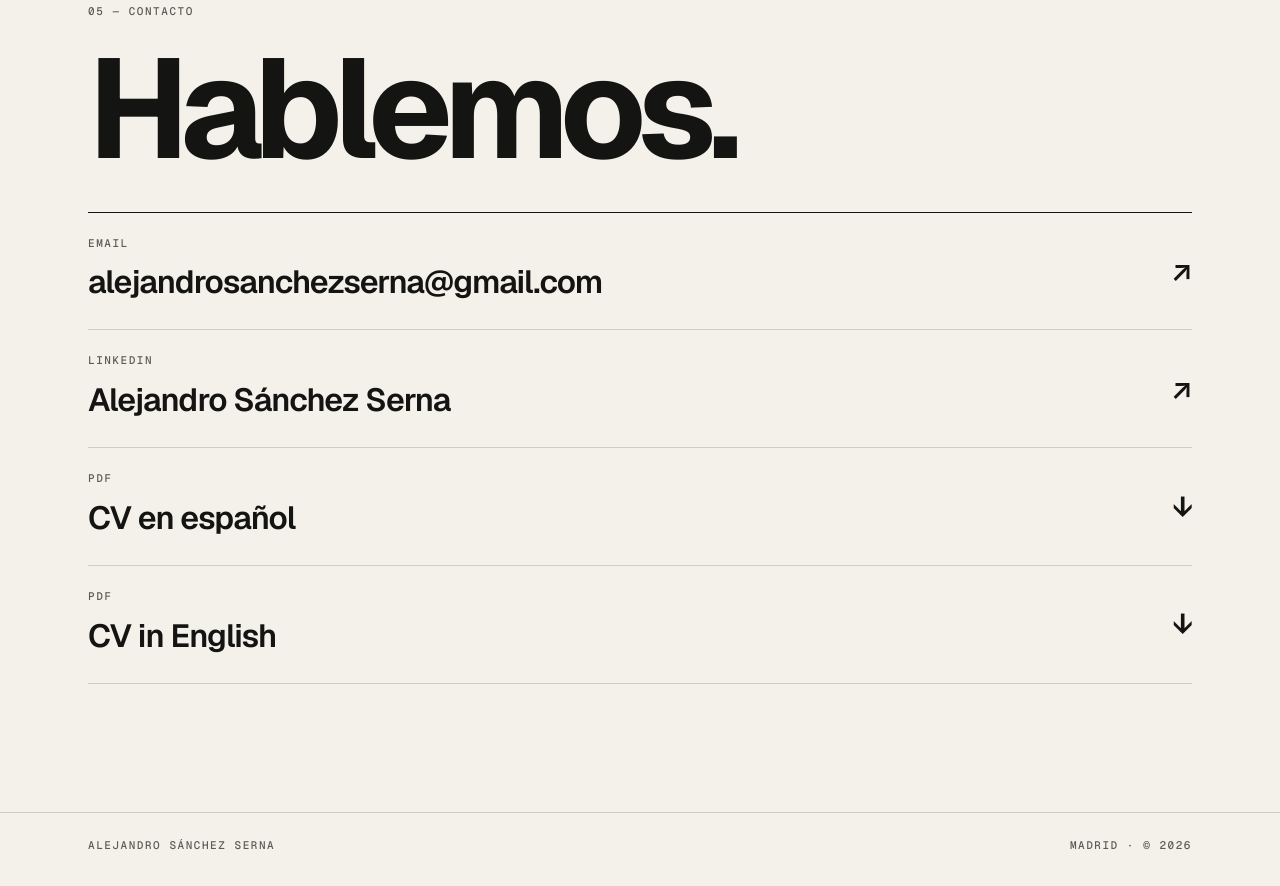
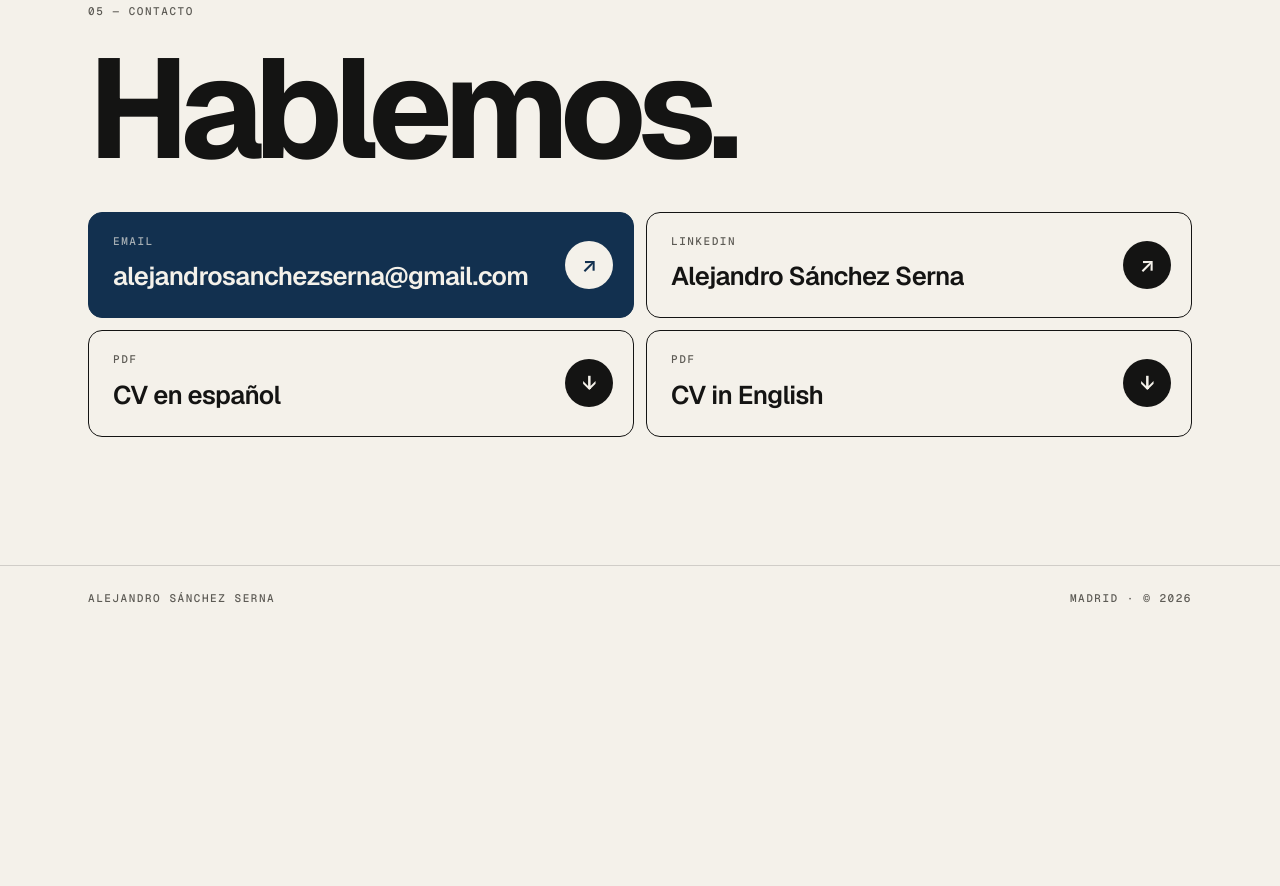
Before and after one commit to alejandro-sanchez-serna/curriculum, a plain HTML site: page index.html in a window 1280 px wide. Shown: the part 5167-6053 px from the top of the page. After the commit the page ends 5806 px from the top, so only its background shows below. Drawn offline with nearby package versions, Linux system fonts and the light colour scheme.

Commit message:
Contacto: botones claros y enlace de LinkedIn en la misma pestaña
- Los cuatro contactos pasan a ser botones con borde, flecha en círculo y estados al pasar y pulsar; el email es el principal.
- LinkedIn usa la URL final (sin redirección) y se abre en la misma pestaña, para que funcione también en navegadores dentro de apps.
- El email salta de línea antes de la @ en móvil.

Co-Authored-By: Claude Opus 5.5 <noreply@anthropic.com>

```diff
--- a/index.html
+++ b/index.html
@@ -39,7 +39,7 @@
       { "@type": "CollegeOrUniversity", "name": "Ghent University" }
     ],
     "knowsLanguage": ["es", "en", "nl"],
-    "sameAs": ["https://www.linkedin.com/in/alejandro-s%C3%A1nchez-serna-419348226/"]
+    "sameAs": ["https://www.linkedin.com/in/alejandro-s%C3%A1nchez-serna-419348226"]
   }
   </script>
 
@@ -316,11 +316,11 @@
         <div class="label reveal">05 — Contacto</div>
         <h2 class="contact-title reveal">Hablemos.</h2>
         <div class="links reveal">
-          <a class="link-row" href="mailto:alejandrosanchezserna@gmail.com">
-            <span class="text"><small>Email</small>alejandrosanchezserna@gmail.com</span>
+          <a class="link-row primary" href="mailto:alejandrosanchezserna@gmail.com">
+            <span class="text"><small>Email</small>alejandrosanchezserna<wbr>@gmail.com</span>
             <span class="arrow" aria-hidden="true">↗</span>
           </a>
-          <a class="link-row" href="https://www.linkedin.com/in/alejandro-s%C3%A1nchez-serna-419348226/" target="_blank" rel="noopener">
+          <a class="link-row" href="https://www.linkedin.com/in/alejandro-s%C3%A1nchez-serna-419348226" rel="me">
             <span class="text"><small>LinkedIn</small>Alejandro Sánchez Serna</span>
             <span class="arrow" aria-hidden="true">↗</span>
           </a>
--- a/styles.css
+++ b/styles.css
@@ -360,20 +360,35 @@ a { color: inherit; }
   padding-top: 24px;
 }
 
-.links { margin-top: 40px; border-top: 1px solid var(--ink); }
+/* Contact links are real buttons: bordered cards with an arrow in a circle */
+.links {
+  margin-top: 40px;
+  display: grid;
+  grid-template-columns: repeat(2, minmax(0, 1fr));
+  gap: 12px;
+}
 
 .link-row {
   display: flex;
   align-items: center;
   justify-content: space-between;
   gap: 16px;
-  padding: 22px 0;
-  border-bottom: 1px solid var(--line);
+  min-height: 96px;
+  padding: 20px 20px 20px 24px;
+  border: 1px solid var(--ink);
+  border-radius: 14px;
+  background: transparent;
+  color: var(--ink);
   text-decoration: none;
-  font-size: clamp(20px, 2.6vw, 32px);
+  font-size: clamp(19px, 2vw, 26px);
   font-weight: 600;
-  letter-spacing: -0.03em;
-  transition: padding-left 0ms, transform 160ms var(--ease-out);
+  letter-spacing: -0.025em;
+  cursor: pointer;
+  -webkit-tap-highlight-color: transparent;
+  transition:
+    background-color 180ms var(--ease),
+    color 180ms var(--ease),
+    transform 160ms var(--ease-out);
 }
 
 .link-row small {
@@ -384,15 +399,29 @@ a { color: inherit; }
   letter-spacing: 0.14em;
   text-transform: uppercase;
   color: var(--muted);
-  margin-bottom: 4px;
+  margin-bottom: 6px;
+  transition: color 180ms var(--ease);
 }
 
+.link-row .text { min-width: 0; overflow-wrap: break-word; }
+
 .link-row .arrow {
-  font-size: 0.9em;
-  transition: transform 200ms var(--ease-out);
+  flex-shrink: 0;
+  display: grid;
+  place-items: center;
+  width: 48px;
+  height: 48px;
+  border-radius: 50%;
+  background: var(--ink);
+  color: var(--paper);
+  font-size: 20px;
+  line-height: 1;
+  transition: background-color 180ms var(--ease), color 180ms var(--ease), transform 200ms var(--ease-out);
 }
 
-.link-row .text { min-width: 0; overflow-wrap: anywhere; }
+.link-row.primary { background: var(--navy); border-color: var(--navy); color: var(--navy-ink); }
+.link-row.primary small { color: rgba(244, 241, 234, 0.65); }
+.link-row.primary .arrow { background: var(--navy-ink); color: var(--navy); }
 
 /* Footer */
 footer { margin-top: clamp(80px, 10vw, 140px); border-top: 1px solid var(--line); }
@@ -413,8 +442,11 @@ footer .wrap {
   .btn-dark:hover { background: #2b2b29; }
   .btn-light:hover { background: var(--ink); color: var(--paper); }
   .band .btn:hover { background: #ffffff; }
-  .link-row:hover .arrow { transform: translate(3px, -3px); }
-  .link-row.down:hover .arrow { transform: translateY(3px); }
+  .link-row:hover { background: var(--ink); color: var(--paper); }
+  .link-row:hover small { color: rgba(244, 241, 234, 0.65); }
+  .link-row:hover .arrow { background: var(--paper); color: var(--ink); transform: translate(2px, -2px); }
+  .link-row.down:hover .arrow { transform: translateY(2px); }
+  .link-row.primary:hover { background: #0c2340; color: var(--navy-ink); }
 }
 
 /* ── ENTRANCE MOTION (content stays visible without JS) ── */
@@ -485,7 +517,11 @@ footer .wrap {
   .skills { grid-template-columns: 1fr; }
 }
 
+.link-row:focus-visible { outline: 2px solid var(--navy); outline-offset: 3px; }
+
 @media (max-width: 560px) {
+  .links { grid-template-columns: 1fr; }
+  .link-row { min-height: 84px; }
   .brand { font-size: 13px; }
   .hero h1 { margin-top: 18px; }
   .cta-row .btn { flex: 1 1 100%; }
```
Also changed, not shown: curriculum.html (+1 -1 lines), en/index.html (+4 -4 lines).
